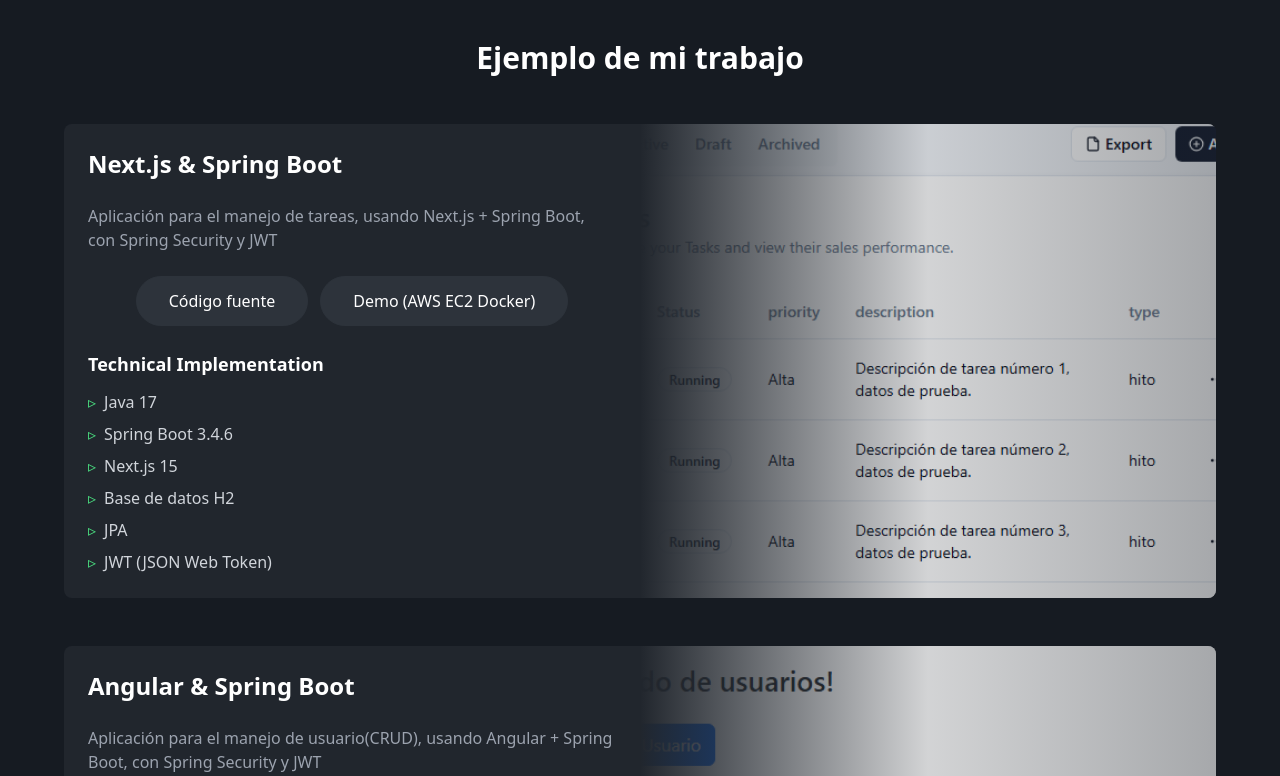
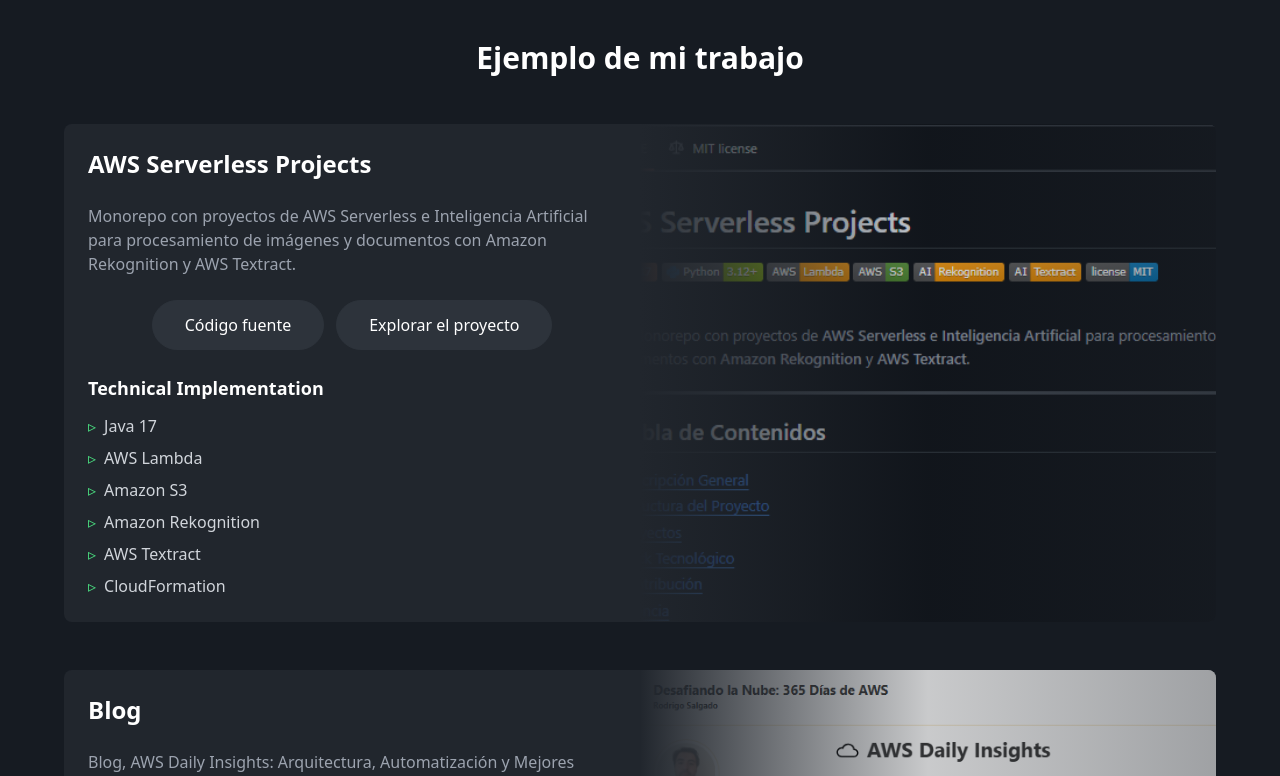
Before and after one commit to rsalgadoc/rsalgadoc.github.io, a Next.js app: page / in a window 1280 px wide. Shown: the part 840-1616 px from the top of the page. Built offline with nearby package versions, Linux system fonts and the light colour scheme.

Commit message:
add new proyects

```diff
--- a/app/components/HeroSection.tsx
+++ b/app/components/HeroSection.tsx
@@ -37,7 +37,7 @@
 						<div className="flex flex-col items-center gap-4">
 							<div className="flex items-center gap-3">
 								<span className="h-[1px] w-8 sm:w-12 bg-blue-500"></span>
-								<h2 className="text-xl sm:text-2xl font-light tracking-wide text-blue-400">Java Developer</h2>
+								<h2 className="text-xl sm:text-2xl font-light tracking-wide text-blue-400">AWS Certified Developer - Associate</h2>
 								<span className="h-[1px] w-8 sm:w-12 bg-blue-500"></span>
 							</div>
 							<p className="text-base sm:text-lg text-gray-400 max-w-2xl px-4 sm:px-0">
@@ -87,7 +87,7 @@
 					<div className="flex justify-center gap-4 sm:gap-6 mt-8 sm:mt-12">
 						{[
 							{ name: 'Work', icon: Laptop2, href: '#work' },
-							{ name: 'Health Status', icon: CloudCheckCircle, href: 'http://ec2-44-201-227-174.compute-1.amazonaws.com/' },
+							{ name: 'Blog', icon: CloudCheckCircle, href: 'https://rsalgadoc.github.io/blog/' },
 							{ name: 'GitHub', icon: GitHub, href: 'https://github.com/rsalgadoc' },
 							{ name: 'Mail', icon: Envelope1, href: 'mailto:rodrigo.salgado.cordova@gmail.com' },
 						].map((social) => (
--- a/app/components/ProjectsSection.tsx
+++ b/app/components/ProjectsSection.tsx
@@ -8,6 +8,26 @@
 				<h2 className="text-2xl sm:text-3xl font-bold mb-8 sm:mb-12 text-center">Ejemplo de mi trabajo</h2>
 				<div className="space-y-8 sm:space-y-12">
 					{[
+						{
+							title: 'AWS Serverless Projects',
+							description: 'Monorepo con proyectos de AWS Serverless e Inteligencia Artificial para procesamiento de imágenes y documentos con Amazon Rekognition y AWS Textract.',
+							links: [
+								{ name: 'Código fuente', value: 'https://github.com/rsalgadoc/aws-projects' },
+								{ name: 'Explorar el proyecto', value: 'https://github.com/rsalgadoc/aws-projects/tree/main/projects/s3-ia-processor-java' },
+							],
+							techDetails: ['Java 17', 'AWS Lambda', 'Amazon S3', 'Amazon Rekognition', 'AWS Textract', 'CloudFormation'],
+							image: '/aws-serverless-projects.png',
+						},
+						{
+							title: 'Blog',
+							description: 'Blog, AWS Daily Insights: Arquitectura, Automatización y Mejores Prácticas en la Nube',
+							links: [
+								{ name: 'Código fuente', value: 'https://github.com/rsalgadoc/blog' },
+								{ name: 'Ir al blog', value: 'https://rsalgadoc.github.io/blog/' },
+							],
+							techDetails: ['Jekyll', 'GitHub Pages', 'Minimal Mistakes(Theme)'],
+							image: '/blog.png',
+						},
 						{
 							title: 'Next.js & Spring Boot',
 							description: 'Aplicación para el manejo de tareas, usando Next.js + Spring Boot, con Spring Security y JWT',
```
Also changed, not shown: public/aws-serverless-projects.png (added), public/blog.png (added).
